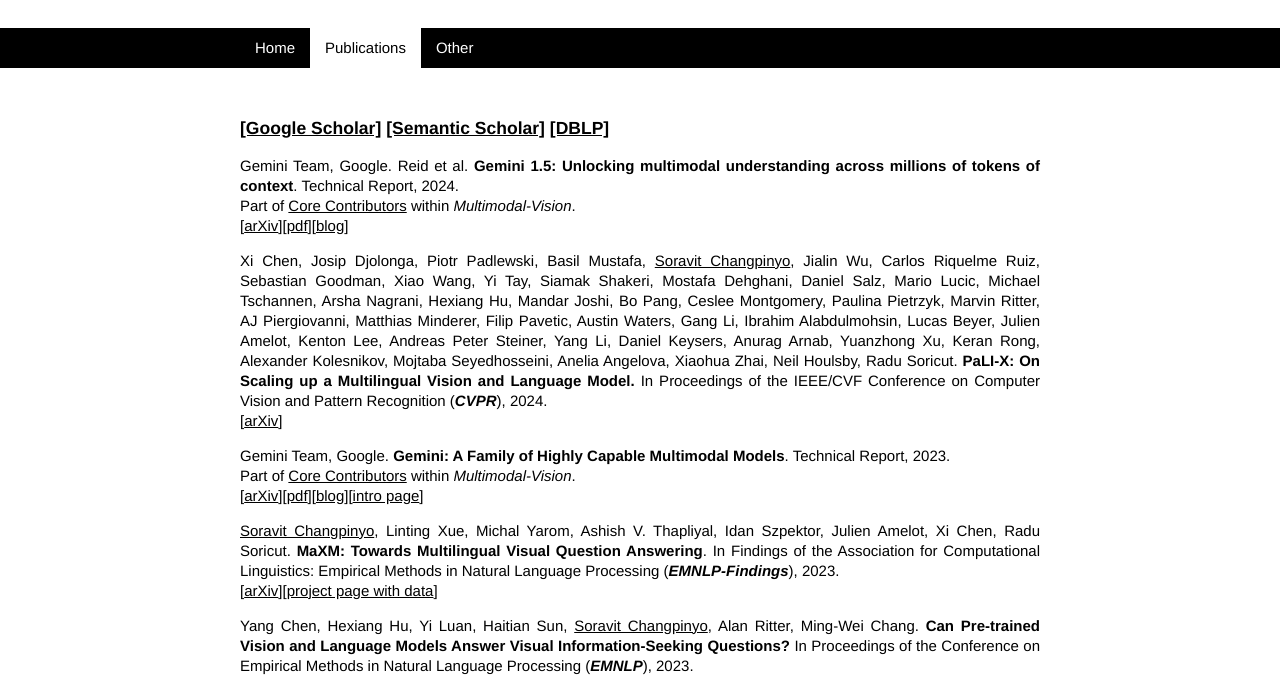
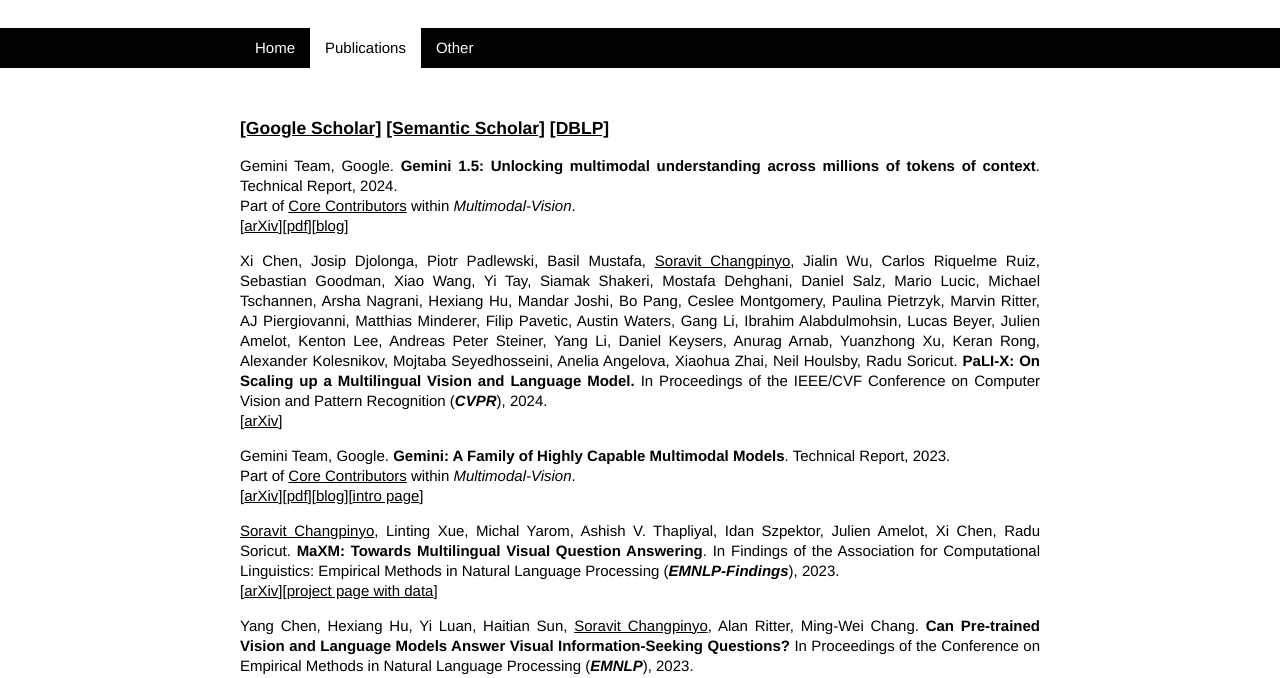
Before and after one commit to schangpi/beersora, a plain HTML site: page research.html in a window 1280 px wide. Shown: the part 122-800 px from the top of the page. Drawn offline with Linux system fonts and the light colour scheme.

Commit message:
Update research.html

```diff
--- a/research.html
+++ b/research.html
@@ -23,7 +23,7 @@
 	<h2> </h2>
 	<h3> <a href="https://scholar.google.com/citations?user=2TWx9x0AAAAJ&hl=en">[Google Scholar]</a> <a href="https://www.semanticscholar.org/author/Soravit-Changpinyo/2059199">[Semantic Scholar]</a> <a href="http://dblp.uni-trier.de/pers/hd/c/Changpinyo:Soravit">[DBLP]</a></h3>
 	<h3> </h3>
-	<p>Gemini Team, Google. Reid et al. <b>Gemini 1.5: Unlocking multimodal understanding across millions of tokens of context</b>. Technical Report, 2024.
+	<p>Gemini Team, Google. <b>Gemini 1.5: Unlocking multimodal understanding across millions of tokens of context</b>. Technical Report, 2024.
 	<br>Part of <u>Core Contributors</u> within <i>Multimodal-Vision</i>.
 	<br>[<a href="https://arxiv.org/abs/2403.05530">arXiv</a>][<a href="https://storage.googleapis.com/deepmind-media/gemini/gemini_v1_5_report.pdf">pdf</a>][<a href="https://blog.google/technology/ai/google-gemini-next-generation-model-february-2024/">blog</a>]</p>
 	<p>Xi Chen, Josip Djolonga, Piotr Padlewski, Basil Mustafa, <u>Soravit Changpinyo</u>, Jialin Wu, Carlos Riquelme Ruiz, Sebastian Goodman, Xiao Wang, Yi Tay, Siamak Shakeri, Mostafa Dehghani, Daniel Salz, Mario Lucic, Michael Tschannen, Arsha Nagrani, Hexiang Hu, Mandar Joshi, Bo Pang, Ceslee Montgomery, Paulina Pietrzyk, Marvin Ritter, AJ Piergiovanni, Matthias Minderer, Filip Pavetic, Austin Waters, Gang Li, Ibrahim Alabdulmohsin, Lucas Beyer, Julien Amelot, Kenton Lee, Andreas Peter Steiner, Yang Li, Daniel Keysers, Anurag Arnab, Yuanzhong Xu, Keran Rong, Alexander Kolesnikov, Mojtaba Seyedhosseini, Anelia Angelova, Xiaohua Zhai, Neil Houlsby, Radu Soricut. <b>PaLI-X: On Scaling up a Multilingual Vision and Language Model.</b> In Proceedings of the IEEE/CVF Conference on Computer Vision and Pattern Recognition (<b><i>CVPR</i></b>), 2024.
```
